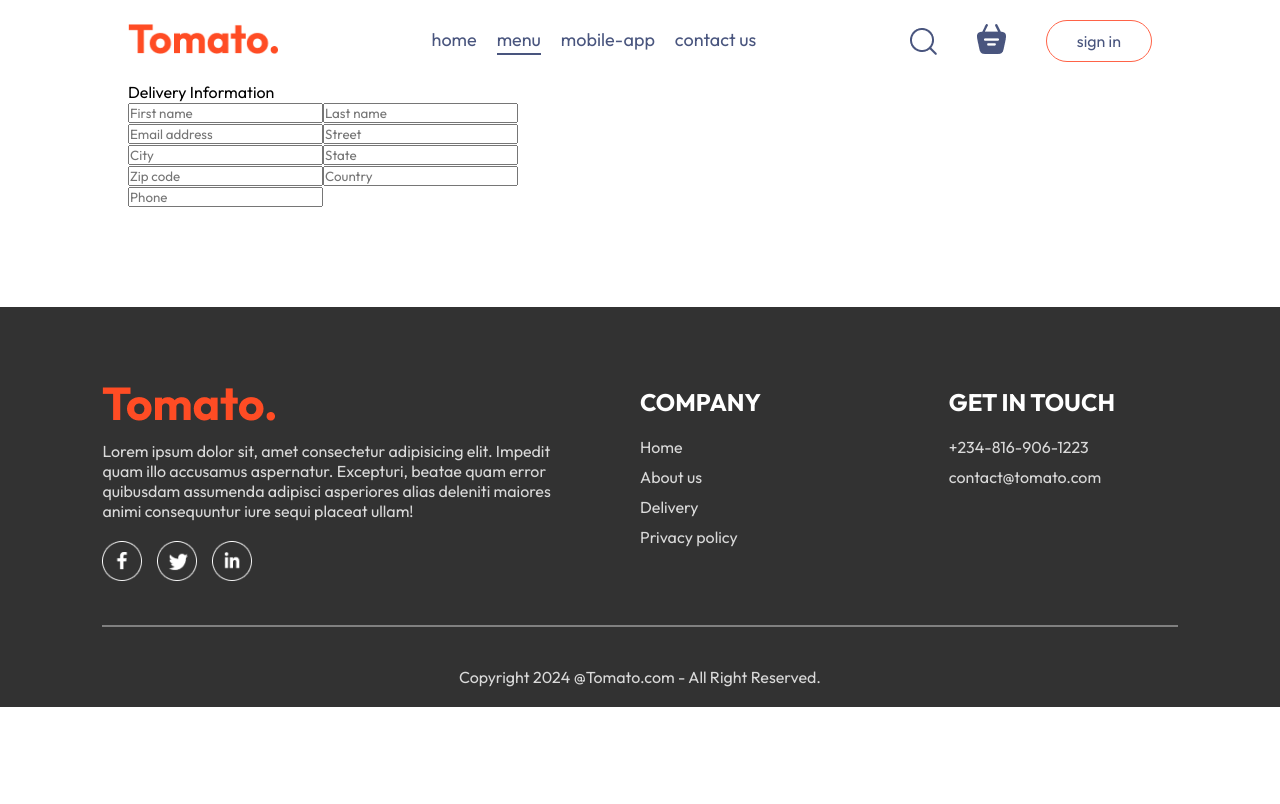
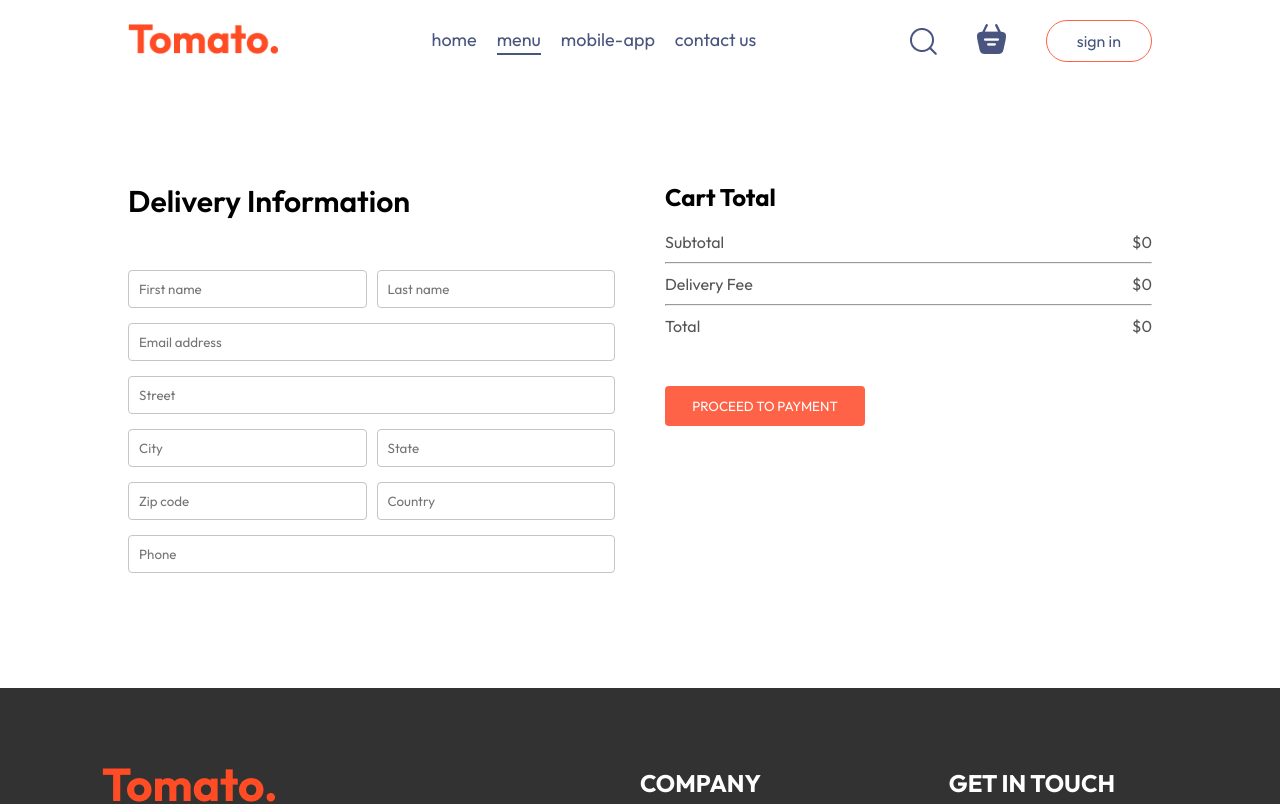
Before and after one commit to shegsemmanuel/Food-Del, a React (Vite) app: page /order in a window 1280 px wide. Shown: the top 804 px of the page. Built offline with nearby package versions, Linux system fonts and the light colour scheme.

Commit message:
Place Order

```diff
--- a/src/components/foodDisplay/foodDisplay.jsx
+++ b/src/components/foodDisplay/foodDisplay.jsx
@@ -16,7 +16,7 @@
 
         <div className="food-display-list">
           {food_list.map((item,index) => {{
-            if (category === "All" || category === item.category) {
+            if (category==="All" || category === item.category) {
               return <FoodItem key={index} id={item._id} name={item.name} description={item.description} price={item.price} image={item.image} />
             }
           }})}
--- a/src/pages/PlaceOrder/PlaceOrder.css
+++ b/src/pages/PlaceOrder/PlaceOrder.css
@@ -0,0 +1,35 @@
+.place-order{
+    display: flex;
+    align-items: start;
+    justify-content: space-between;
+    gap: 50px;
+    margin-top: 100px;
+}
+.place-order-left{
+    width: 100%;
+    max-width: max(30%,500px);
+}
+.place-order-left .title{
+    font-size: 30px;
+    font-weight: 600;
+    margin-bottom: 50px;
+}
+.place-order-left input{
+    margin-bottom: 15px;
+    width: 100%;
+    padding: 10px;
+    border: 1px solid #c5c5c5;
+    border-radius: 4px;
+    outline-color: tomato;
+}
+.place-order-left .multi-fields{
+    display: flex;
+    gap: 10px;
+}
+.place-order-right{
+    width: 100%;
+    max-width: max(40%,500px);
+}
+.place-order .cart-total button{
+    margin-top: 30px;
+}
--- a/src/pages/PlaceOrder/PlaceOrder.jsx
+++ b/src/pages/PlaceOrder/PlaceOrder.jsx
@@ -1,7 +1,12 @@
 import React from 'react'
 import './PlaceOrder.css'
+import { useContext } from 'react'
+import { StoreContext } from '../../context/storeContext'
 
 const PlaceOrder = () => {
+
+  const {getTotalCartAmount} = useContext(StoreContext)
+
   return (
    <form className='place-order'>
     <div className="place-order-left">
@@ -23,7 +28,26 @@
         <input type="text" placeholder='Phone' />
     </div>
     <div className="place-order-right">
-
+    <div className="cart-total">
+              <h2>Cart Total</h2>
+              <div>
+              <div className="cart-total-details">
+                    <p>Subtotal</p>
+                    <p>${getTotalCartAmount()}</p>
+                  </div>
+                  <hr />
+              <div className="cart-total-details">
+                    <p>Delivery Fee</p>
+                    <p>${getTotalCartAmount()===0?0:2}</p>
+                  </div>
+                  <hr />
+                  <div className="cart-total-details">
+                    <p>Total</p>
+                    <p>${getTotalCartAmount()===0?0:getTotalCartAmount()+2}</p>
+                  </div>
+              </div>
+              <button>PROCEED TO PAYMENT</button>
+          </div>
     </div>
    </form>
   )
--- a/src/pages/cart/cart.jsx
+++ b/src/pages/cart/cart.jsx
@@ -49,12 +49,12 @@
                   <hr />
                   <div className="cart-total-details">
                     <p>Delivery Fee</p>
-                    <p>${2}</p>
+                    <p>${getTotalCartAmount()===0?0:2}</p>
                   </div>
                   <hr />
                   <div className="cart-total-details">
                     <p>Total</p>
-                    <p>${getTotalCartAmount()+2}</p>
+                    <p>${getTotalCartAmount()===0?0:getTotalCartAmount()+2}</p>
                   </div>
               </div>
               <button onClick={()=>navigate('/order')}>PROCEED TO CHECKOUT</button>
```
